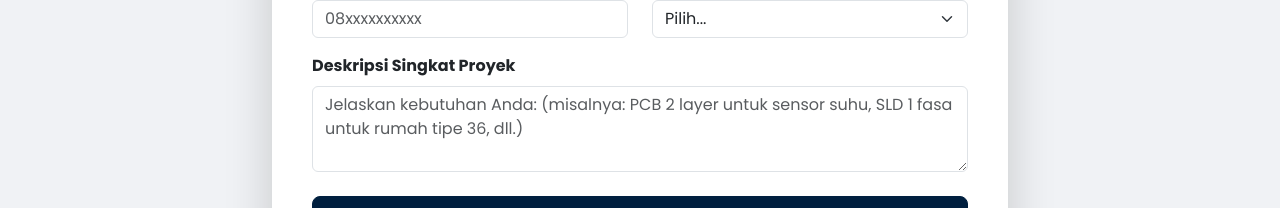
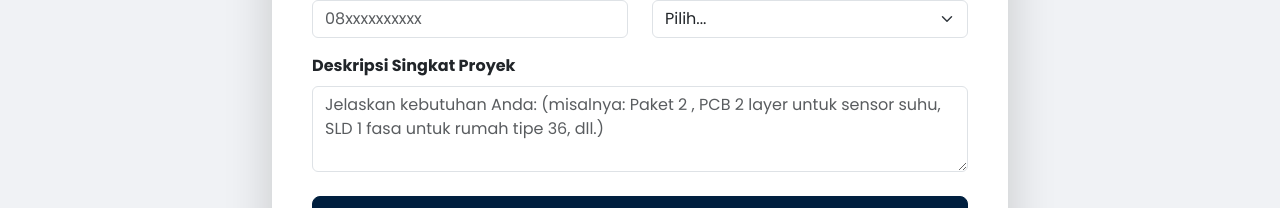
Before and after one commit to Izha-bot/UAS-Teknik-Elektronika, a plain HTML site: page index.html in a window 1280 px wide. Shown: the part 4764-4972 px from the top of the page. Drawn offline with nearby package versions, Linux system fonts and the light colour scheme.

Commit message:
Update textarea placeholder text in index.html

```diff
--- a/index.html
+++ b/index.html
@@ -743,7 +743,7 @@
                       class="form-control"
                       id="deskripsi"
                       rows="3"
-                      placeholder="Jelaskan kebutuhan Anda: (misalnya: PCB 2 layer untuk sensor suhu, SLD 1 fasa untuk rumah tipe 36, dll.)"
+                      placeholder="Jelaskan kebutuhan Anda: (misalnya: Paket 2 , PCB 2 layer untuk sensor suhu, SLD 1 fasa untuk rumah tipe 36, dll.)"
                       required></textarea>
                   </div>
 
```
